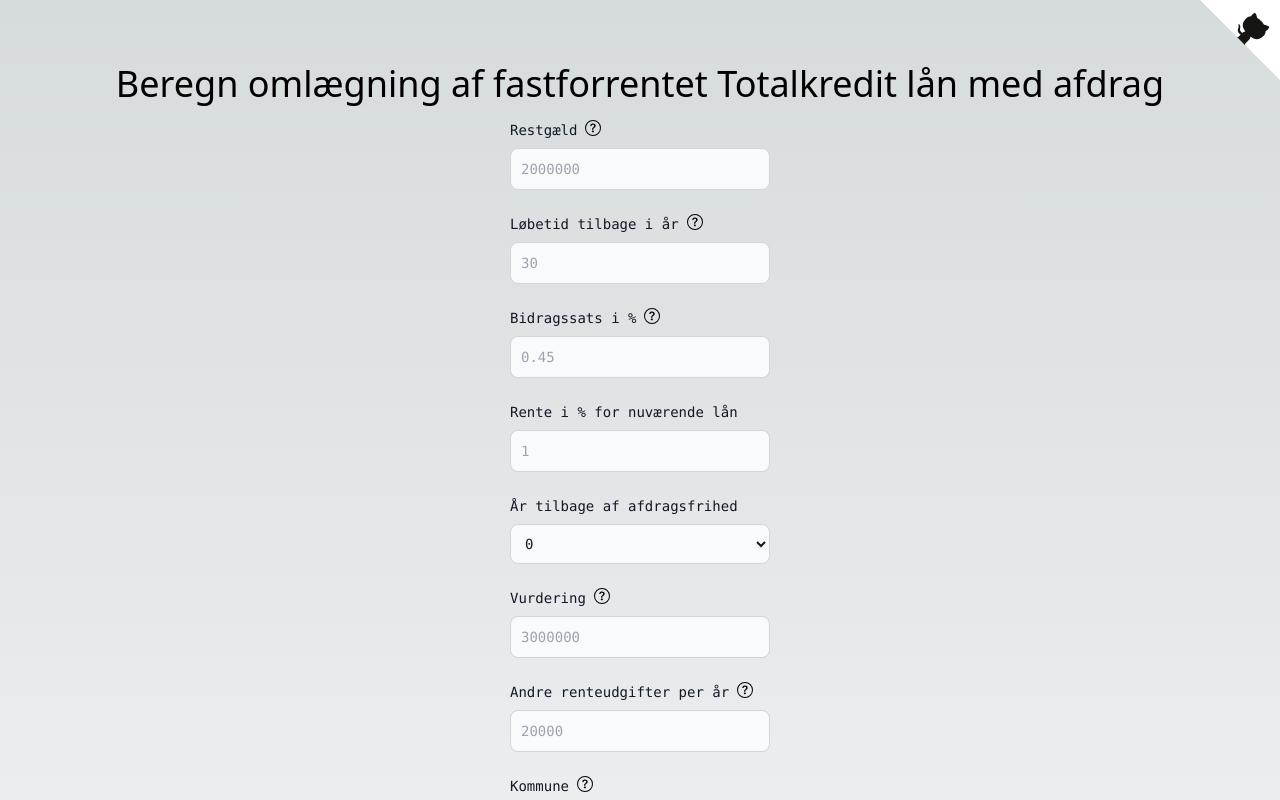
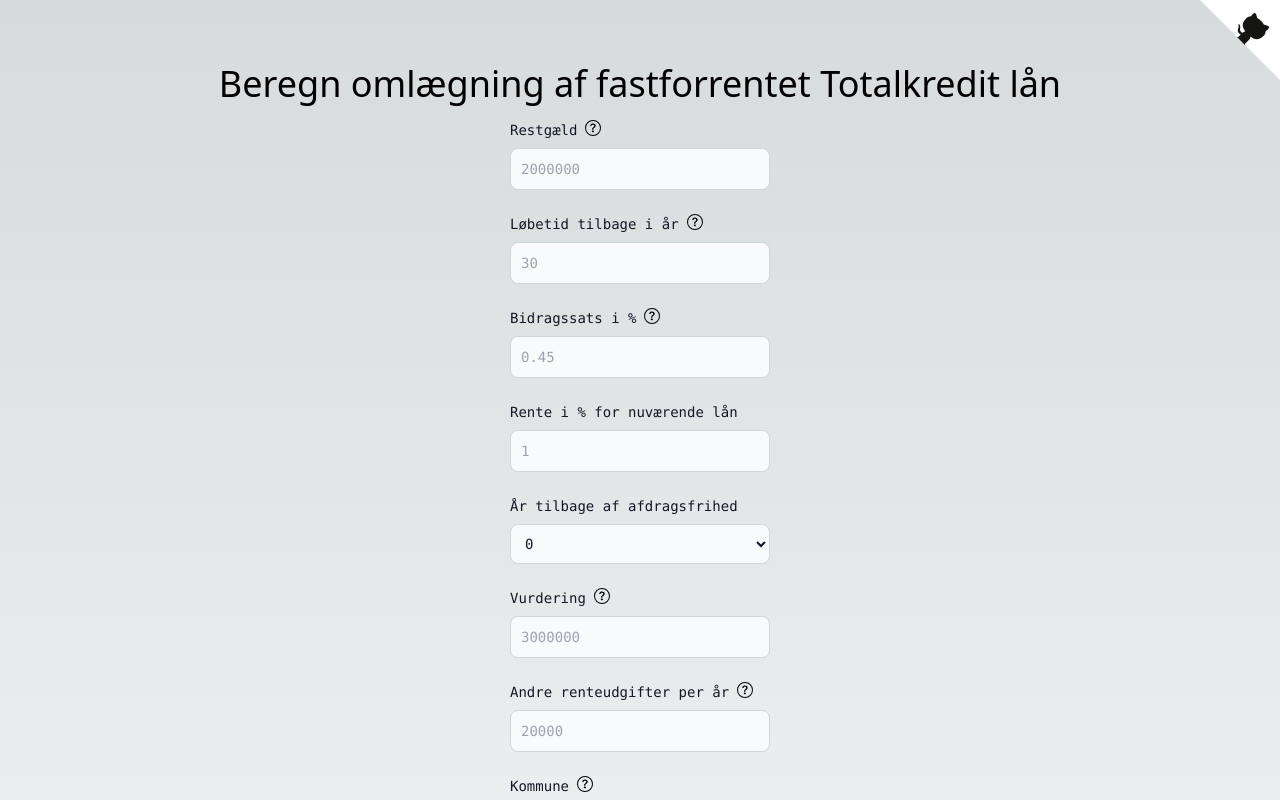
Before and after one commit to mathiastj/mortgage-refinancer, a Next.js app: page / in a window 1280 px wide. Shown: the top 800 px of the page. Built offline with nearby package versions, Linux system fonts and the light colour scheme.

Commit message:
Remove instalment from title

```diff
--- a/src/pages/index.tsx
+++ b/src/pages/index.tsx
@@ -14,7 +14,7 @@
     <main className="flex min-h-screen flex-col items-center justify-between p-4 pt-16">
       <GithubCorner />
       <div className="text-center text-4xl">
-        <p>Beregn omlægning af fastforrentet Totalkredit lån med afdrag</p>
+        <p>Beregn omlægning af fastforrentet Totalkredit lån</p>
       </div>
       <div className="z-10 w-full max-w-fit items-center justify-between font-mono text-sm lg:flex py-4">
         <MortgageInput
```
